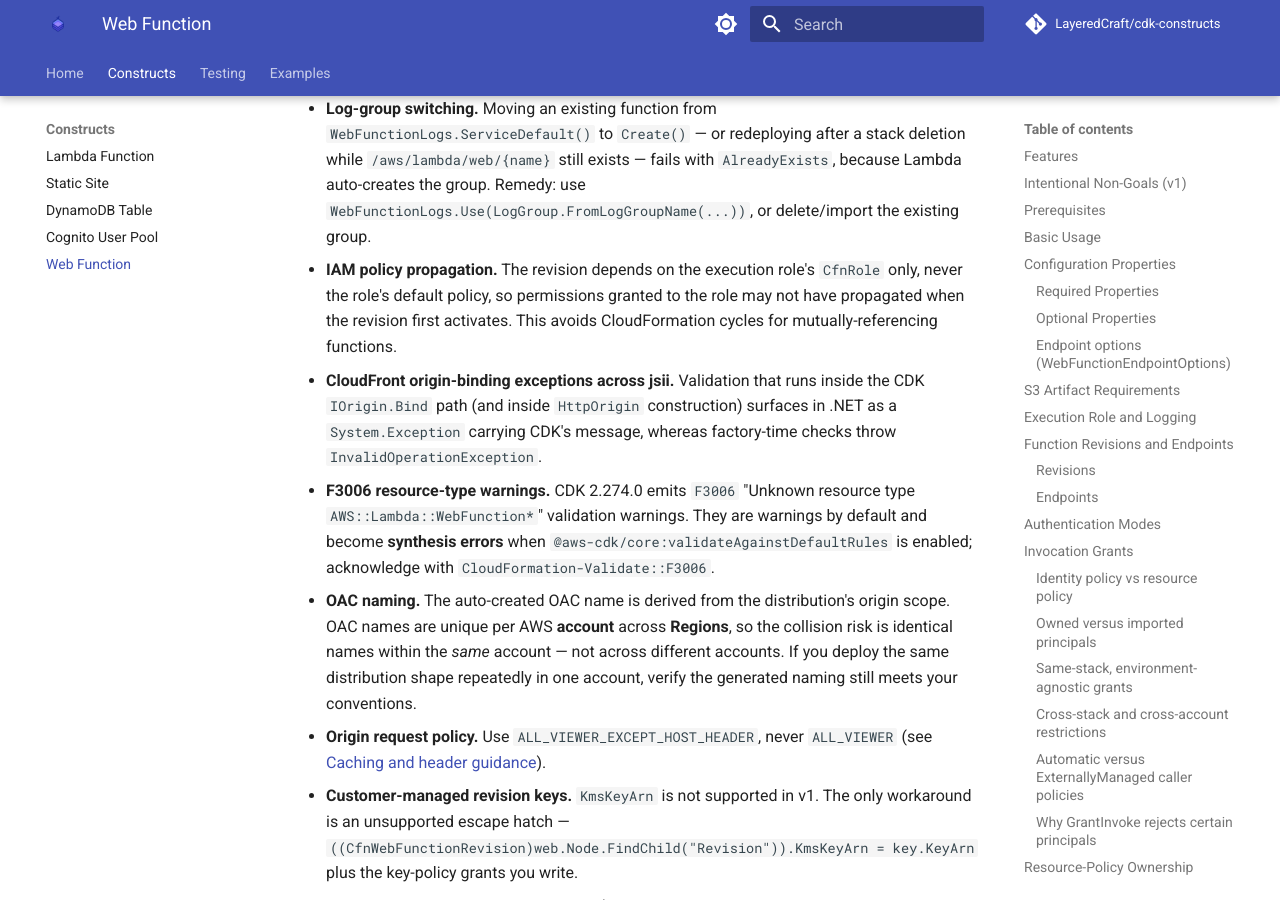
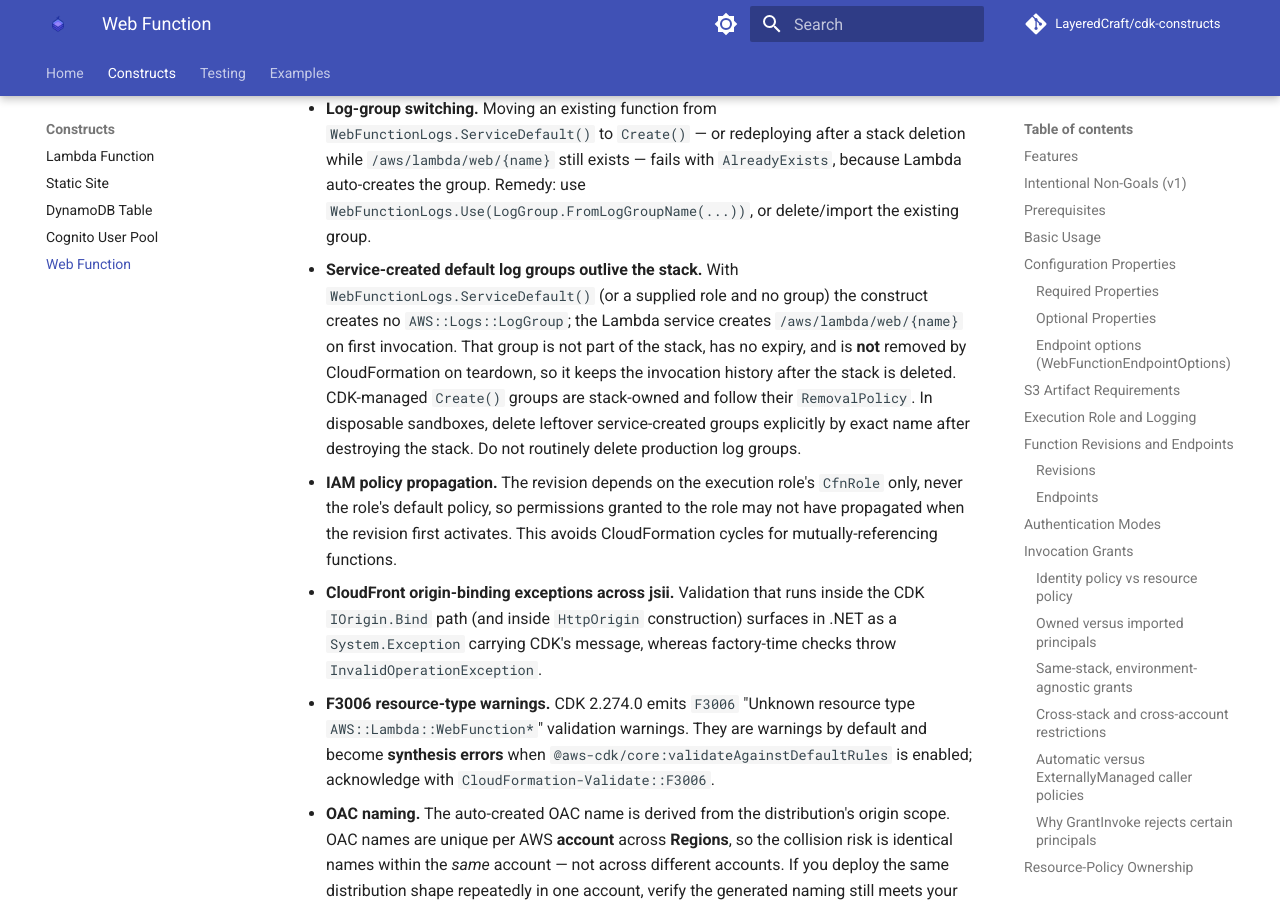
Before and after one commit to LayeredCraft/cdk-constructs, an MkDocs documentation site: the page built from docs/constructs/web-function.md, in a window 1280 px wide and 900 px high, scrolled down 16764 px. Built offline with MkDocs 1.6.1 and Material for MkDocs 9.7.7, drawn with Linux system fonts in a browser that asks for light colours; emoji names are drawn with the system emoji font; comment, search, counter and statistics services are not loaded.

Commit message:
fix: name the Lambda service principal in the Web Function KMS diagnostic
- Correct the owned-bucket SSE-KMS/DSSE error messages to reference
  lambda.amazonaws.com (the principal whose key policy must allow
  kms:Decrypt), not the function execution role
- Document that service-created default log groups outlive the stack
  (T7c teardown observation) and how to clean them up in sandboxes
- Pin the corrected wording in the Web Function construct tests

```diff
--- a/docs/constructs/web-function.md
+++ b/docs/constructs/web-function.md
@@ -385,6 +385,7 @@
 - **S3 versioning via escape hatches is not detected.** The owned-bucket inspection only reads literal values in the rendered L2 properties. Versioning enabled through a property override (`CfnBucket`) is not detected; reference such a bucket by name (`Bucket.FromBucketName`) with `ExternallyManaged` instead.
 - **Tokenized configuration is skipped, never rejected.** A token versioning status, encryption algorithm, or key ID can be shown neither compliant nor non-compliant, so validation skips it.
 - **Log-group switching.** Moving an existing function from `WebFunctionLogs.ServiceDefault()` to `Create()` — or redeploying after a stack deletion while `/aws/lambda/web/{name}` still exists — fails with `AlreadyExists`, because Lambda auto-creates the group. Remedy: use `WebFunctionLogs.Use(LogGroup.FromLogGroupName(...))`, or delete/import the existing group.
+- **Service-created default log groups outlive the stack.** With `WebFunctionLogs.ServiceDefault()` (or a supplied role and no group) the construct creates no `AWS::Logs::LogGroup`; the Lambda service creates `/aws/lambda/web/{name}` on first invocation. That group is not part of the stack, has no expiry, and is **not** removed by CloudFormation on teardown, so it keeps the invocation history after the stack is deleted. CDK-managed `Create()` groups are stack-owned and follow their `RemovalPolicy`. In disposable sandboxes, delete leftover service-created groups explicitly by exact name after destroying the stack. Do not routinely delete production log groups.
 - **IAM policy propagation.** The revision depends on the execution role's `CfnRole` only, never the role's default policy, so permissions granted to the role may not have propagated when the revision first activates. This avoids CloudFormation cycles for mutually-referencing functions.
 - **CloudFront origin-binding exceptions across jsii.** Validation that runs inside the CDK `IOrigin.Bind` path (and inside `HttpOrigin` construction) surfaces in .NET as a `System.Exception` carrying CDK's message, whereas factory-time checks throw `InvalidOperationException`.
 - **F3006 resource-type warnings.** CDK 2.274.0 emits `F3006` "Unknown resource type `AWS::Lambda::WebFunction*`" validation warnings. They are warnings by default and become **synthesis errors** when `@aws-cdk/core:validateAgainstDefaultRules` is enabled; acknowledge with `CloudFormation-Validate::F3006`.
```
Also changed, not shown: CHANGELOG.md (+5 -0 lines), 2 other files.
